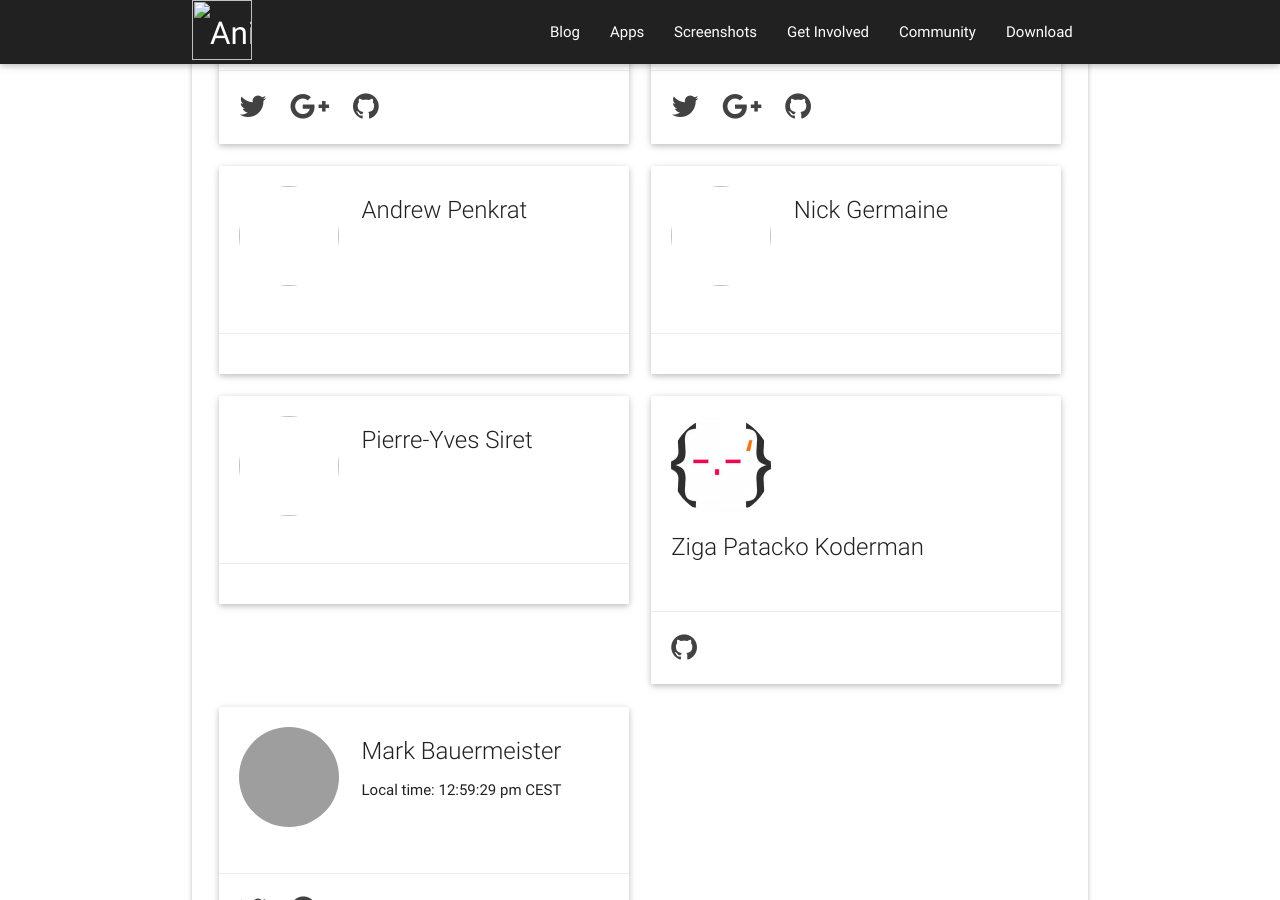
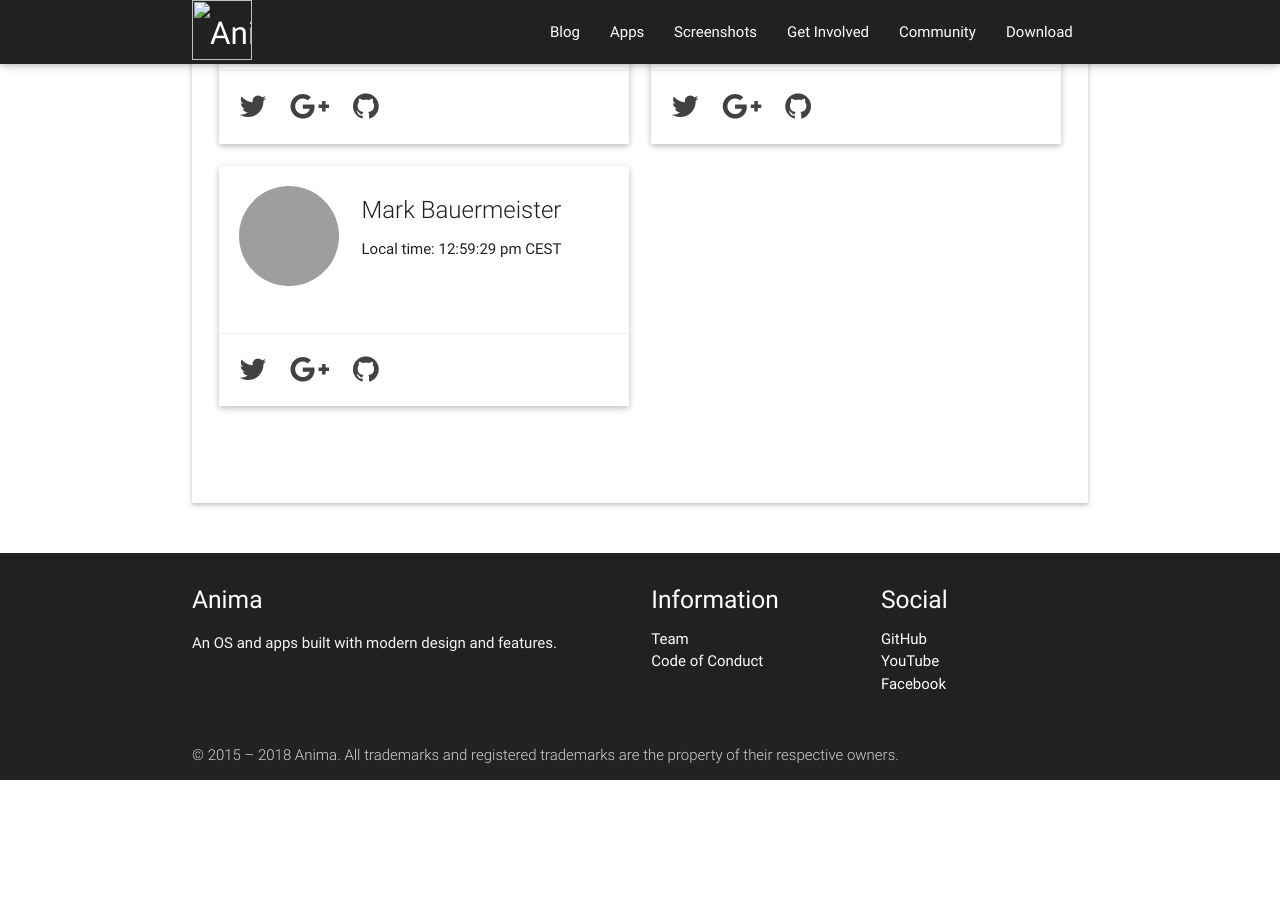
Before and after one commit to Anima-OS/Anima-OS.com, a Jekyll site: the page built from team.html, in a window 1280 px wide and 900 px high, scrolled down 579 px. Built offline with Jekyll 4.4.1, drawn with Linux system fonts in a browser that asks for light colours; nearby versions of some CDN libraries; after the commit the page ends 1423 px from its top, so only the background shows below that; grey boxes are pictures that could not be loaded.

Commit message:
Update authors.yml

```diff
--- a/_data/authors.yml
+++ b/_data/authors.yml
@@ -27,23 +27,10 @@ pierremtb:
   googleplus: +PierreJacquierFR
   github: pierremtb
 
-aldrog:
-  name: Andrew Penkrat
-
-nickgermaine:
-  name: Nick Germaine
-
-grecko:
-  name: Pierre-Yves Siret
-
-zigapk:
-  name: Ziga Patacko Koderman
-  picture: /Anima-OS.com/images/avatars/avatar_zigapk.jpg
-  github: zigapk
-
 Happy-Ferret:
   name: Mark Bauermeister
   picture: https://avatars3.githubusercontent.com/u/1962554?s=460&v=4
   twitter: happyferrete
+  googleplus: +106898614436652261505
   github: Happy-Ferret
   timezone: Europe/Berlin
```
